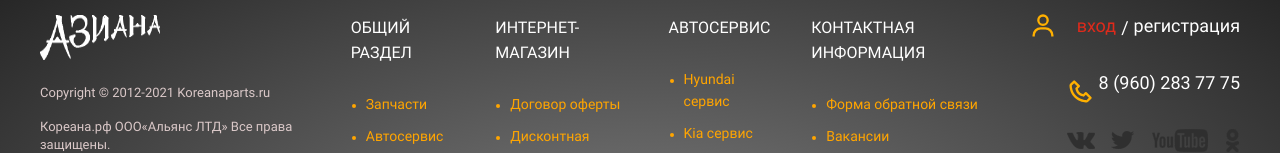
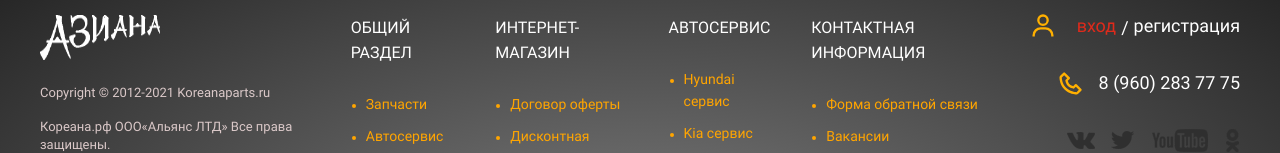
Before and after one commit to asianaauto/asiana.frontend, a React (Create React App) app: page /vacancies in a window 1280 px wide. Shown: the part 965-1118 px from the top of the page. Built offline with nearby package versions, Linux system fonts and the light colour scheme.

Commit message:
revisions

```diff
--- a/src/components/Footer/Footer.scss
+++ b/src/components/Footer/Footer.scss
@@ -112,7 +112,7 @@
 .Footer-biPhone {
   justify-content: flex-end;
   display: flex;
-  align-items: center;
+  align-items: flex-start;
   margin-top: 12px;
 }
 
--- a/src/components/Footer/Footer.tsx
+++ b/src/components/Footer/Footer.tsx
@@ -198,7 +198,7 @@ const Footer: FC<IProps> = () => {
               </div>
             </div>
             <div className="Footer-biPhone">
-              <BiPhone color={COLORS.orange} size={28} />
+              <BiPhone className="mr-2" color={COLORS.orange} size={28} />
               <div className="Footer-item-Phone">
                 <p>8 (960) 283 77 75</p>
               </div>
```
